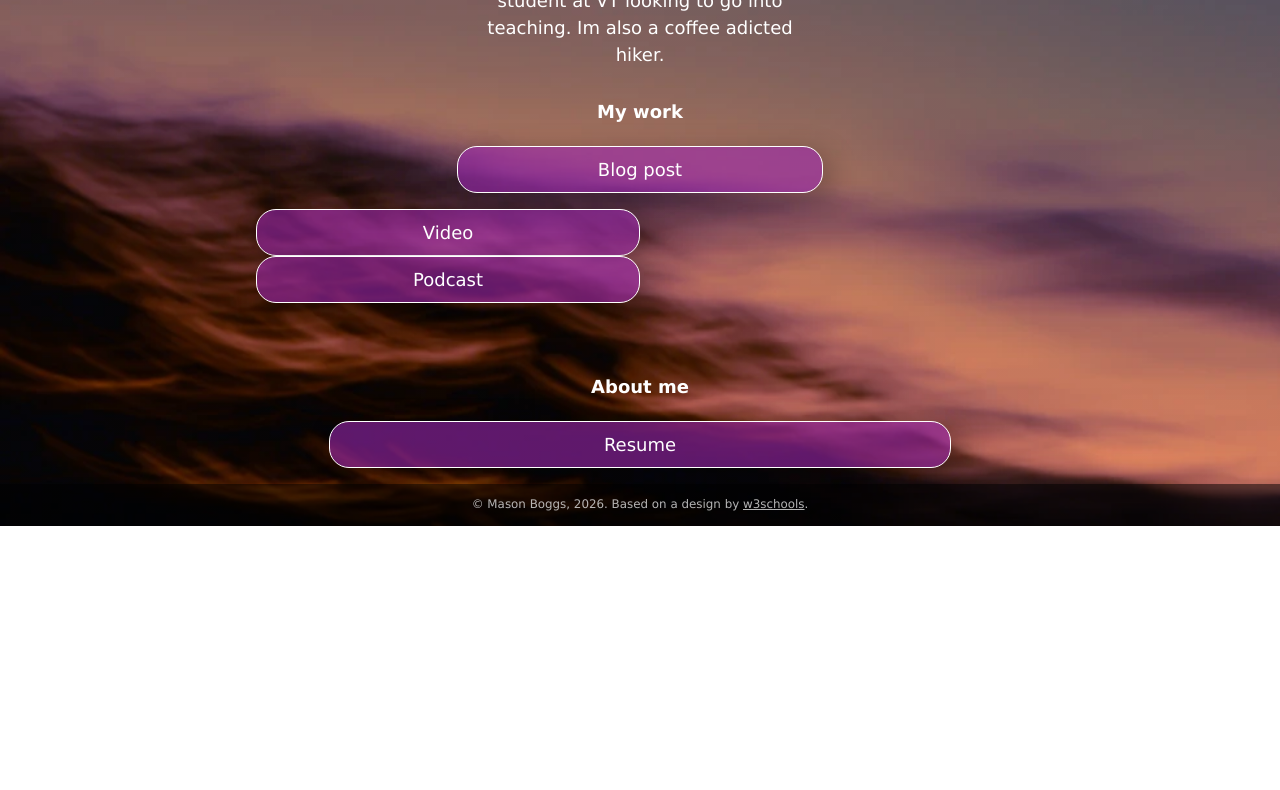
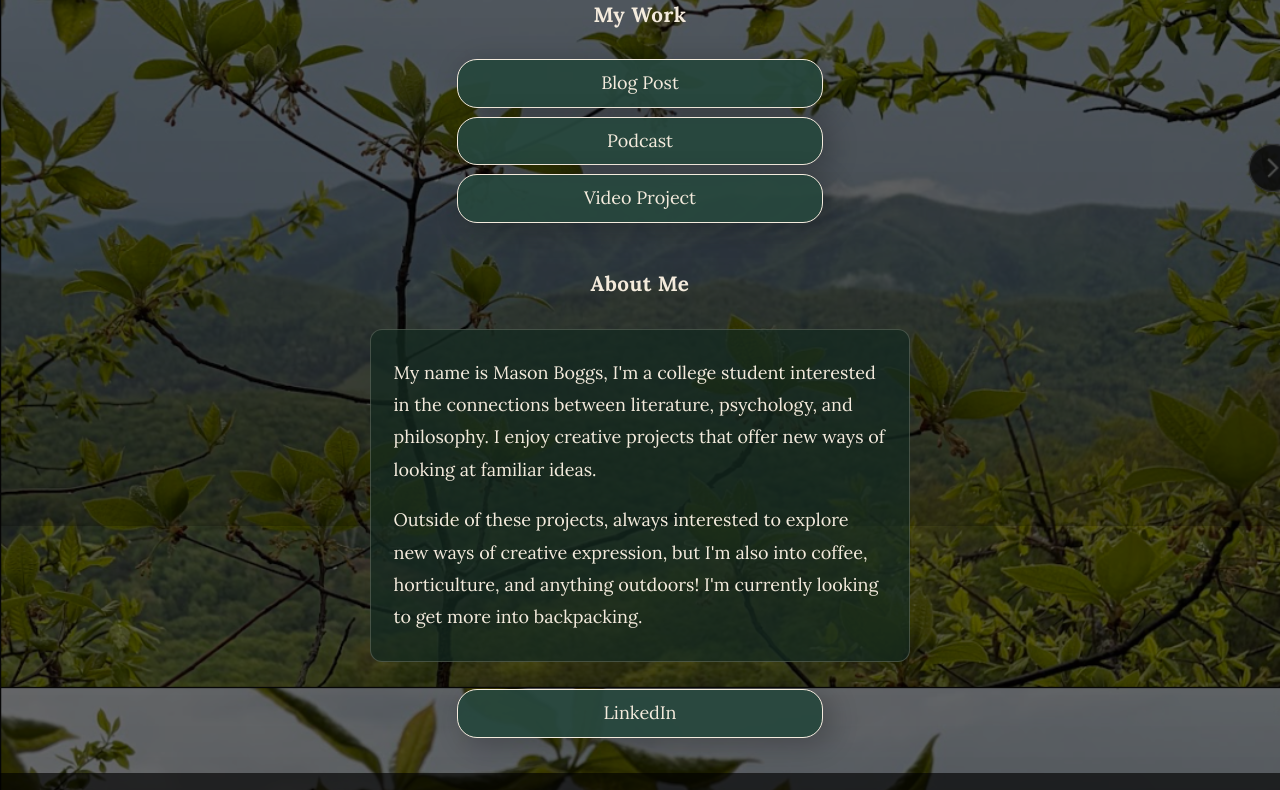
Before and after one commit to mwboggs3vt/mwboggs3vt.github.io, a plain HTML site: page index.html in a window 1280 px wide. Shown: the part 274-1064 px from the top of the page. Before the commit the page ends 800 px from the top, so only its background shows below. Drawn offline with Linux system fonts and the light colour scheme.

Commit message:
Overhaul of index.html and style.css
Added text, photos, and fonts

```diff
--- a/css/style.css
+++ b/css/style.css
@@ -1,15 +1,23 @@
+
+/* ========================================
+   MASON BOGGS - PERSONAL WEBSITE
+   ======================================== */
+
+/* COLOR SCHEME */
+
 :root {
-    --primaryText: #fff;
-    --secondaryText: #ff015e;
-    --primary: rgba(156, 39, 176, .60);
-    --secondary: rgba(255, 1, 94, .60);
-    --buttonHover: rgba(156, 39, 176, .40);
-    --smallButtonHover: rgba(0, 0, 0, .25);
+    --primaryText: #F4EBDD;
+    --secondaryText: #E8C88C;
+    --primary: rgba(39, 71, 61, 0.94);
+    --secondary: rgba(55, 91, 73, 0.96);
+    --buttonHover: rgba(69, 107, 84, 0.96);
+    --smallButtonHover: rgba(244, 235, 221, 0.18);
 }
+
+/* GENERAL PAGE SETTINGS */
 
 html {
     box-sizing: border-box;
-    /* keeps button boxes within phone screen width */
     -ms-text-size-adjust: 100%;
     -webkit-text-size-adjust: 100%;
     height: 100%;
@@ -24,51 +32,73 @@ html {
 body {
     margin: 0;
     min-height: 100%;
-    /* The image used for the site background. Try changing skyscape.jpg to stars.jpg. Put a replacement photo in the images folder and, in line 21 below, replace skyscape.jpg with yourbackgroundfilename.jpg */
-    /* The linear gradient darkens the image, like putting a sunglasses lens on top of it. If you want to darken the image even more, change 0.1 (both times) to 0.3 or higher */
-    background: linear-gradient(rgba(0, 0, 0, 0.1), rgba(0, 0, 0, 0.1)), url(../images/skyscape.jpg);
-    /* Prevents the browser from repeating or "tiling" the background image */
+
+    /* Background image and dark overlay */
+    background-color: #193329;
+    background-image:
+        linear-gradient(
+            rgba(0, 0, 0, 0.55),
+            rgba(0, 0, 0, 0.65)
+        ),
+        url("../images/dragonstoothpathbackground.png");
+
     background-repeat: no-repeat;
     background-position: center;
-    /* Freezes the image so that even the content scrolls down, the background stays put */
     background-attachment: fixed;
-    /* Resizes the background image to cover the entire container */
     background-size: cover;
-    font-family: Futura, Verdana, sans-serif;
-    line-height: 1.5;
+
+    /* Google Font */
+    font-family: "Lora", Georgia, serif;
+
+    line-height: 1.6;
     font-size: 18px;
+
     display: flex;
     flex-direction: column;
     justify-content: space-around;
     align-items: center;
 }
 
+/* HEADINGS */
+
 h1 {
-    font-size: 1em;
+    font-size: 1.15em;
+    font-weight: 700;
+    letter-spacing: 0.5px;
 }
 
 h2 {
-    font-size: 1em;
-    margin-bottom: 0;
+    font-size: 1.05em;
+    font-weight: 600;
+    margin-bottom: 0.4em;
+    color: var(--secondaryText);
 }
 
+/* PROFILE IMAGE */
+
 img {
-    margin: .5em 1em;
-    /* border: 1px solid #ccc; */
+    margin: 0.5em 1em;
     border-radius: 50%;
+    width: 150px;
     height: 150px;
     max-width: 100%;
     object-fit: cover;
-    /* Resizes the image to cover the entire container */
+
+    border: 3px solid var(--secondaryText);
 }
+
+/* MAIN CONTAINER */
 
 .container {
     text-align: center;
     width: 100%;
-    padding: 0;
+    padding: 1em 0;
+
     margin-right: auto;
     margin-left: auto;
+
     flex: 1;
+
     display: flex;
     flex-direction: column;
     justify-content: center;
@@ -78,6 +108,8 @@ img {
     text-align: center;
     width: 100%;
 }
+
+/* TEXT COLORS */
 
 .main-text-color {
     color: var(--primaryText);
@@ -89,11 +121,18 @@ img {
 
 .name strong {
     background-color: rgba(0, 0, 0, 0.50);
+    padding: 0.1em 0.25em;
+    border-radius: 4px;
 }
 
+/* SECTION HEADINGS */
+
 .section-header {
-    padding-top: .5em;
+    padding-top: 0.7em;
+    margin-bottom: 0.3em;
 }
+
+/* BUTTONS AND CONTENT AREAS */
 
 .button,
 .intro,
@@ -101,110 +140,167 @@ img {
 .slidedown,
 .external-link {
     width: 100%;
-    min-width: 50%;
-    padding: .5em 1em;
+    padding: 0.5em 1em;
     text-decoration: none;
     color: inherit;
     text-align: center;
 }
 
-.button, .external-link {
+.button,
+.external-link {
     border: 1px solid var(--primaryText);
     border-radius: 20px;
-    box-shadow: 7px 6px 28px 1px rgba(0, 0, 0, 0.24);
+
+    box-shadow:
+        7px 6px 28px 1px rgba(0, 0, 0, 0.24);
+
     overflow: hidden;
-    white-space: nowrap;
     display: inline-block;
+
     background-color: var(--primary);
     cursor: pointer;
+
     transition: 0.2s all;
 }
 
+/* STANDARD BUTTONS */
+
 .button:not(.highlight) {
     background-color: var(--primary);
-}
-
-@media (hover: hover) {
-    .button:hover { background-color: var(--buttonHover); }
 }
 
 .button.highlight {
     background-color: var(--secondary);
 }
 
-.button:active, .external-link:active {
+/* BUTTON HOVER EFFECTS */
+
+@media (hover: hover) {
+    .button:hover {
+        background-color: var(--buttonHover);
+    }
+}
+
+/* BUTTON CLICK EFFECT */
+
+.button:active,
+.external-link:active {
     transform: scale(0.98);
-    /* Scaling button to 0.98 to its original size */
-    box-shadow: 3px 2px 22px 1px rgba(0, 0, 0, 0.24);
-    /* Lowering the shadow */
+
+    box-shadow:
+        3px 2px 22px 1px rgba(0, 0, 0, 0.24);
 }
+
+/* INTRODUCTION */
 
 .intro {
     margin: 0 auto;
+    max-width: 600px;
+    line-height: 1.8;
 }
+
+/* SECTIONS */
 
 .section {
     margin-top: 1em;
 }
 
+/* EXPANDABLE CONTENT */
+
 .slidedown {
     margin: 0 auto;
     padding: 0;
-    -webkit-transition: height .4s ease;
-    -o-transition: height .4s ease;
-    transition: height .4s ease;
+
+    -webkit-transition: height 0.4s ease;
+    -o-transition: height 0.4s ease;
+    transition: height 0.4s ease;
+
     overflow: hidden;
     height: 0;
 }
 
+/* EXTERNAL LINKS */
+
 .external-link {
-    border: 1px solid var(--primaryText);
-    border-radius: 20px;
     background-color: transparent;
+
     display: flex;
     align-items: center;
     justify-content: center;
+
     padding: 0;
-    margin: .5em auto 1.5em auto;
-    text-decoration: none;
+    margin: 0.7em auto 1.5em auto;
+
     color: inherit;
-    height: 2em;
-    width: 6em;
+    height: 2.2em;
+    width: 7em;
 }
 
 .external-link:hover {
-    background-color: var(--smallButtonHover)
+    background-color: var(--smallButtonHover);
 }
+
+/* PROJECT DESCRIPTIONS */
 
 .description {
     display: flex;
     text-align: left;
     flex-direction: column;
-    padding: 0 .6em;
+    padding: 0 0.8em;
 }
 
 .description > p {
-    margin: .5em 0;
+    margin: 0.5em 0;
 }
 
+/* ABOUT ME DESCRIPTION */
+
+.container > .description {
+    width: 90%;
+    max-width: 540px;
+
+    margin: 0.5em auto 1em auto;
+    padding: 1em 1.25em;
+
+    background-color: rgba(20, 42, 33, 0.75);
+    border: 1px solid rgba(244, 235, 221, 0.2);
+    border-radius: 12px;
+
+    line-height: 1.8;
+}
+
+/* FOOTER */
+
 .footer {
-  font-size: .66em;
-  background-color: rgba(0, 0, 0, .5);
-  color: rgba(225, 225, 225, .8);
+    font-size: 0.66em;
+
+    background-color: rgba(0, 0, 0, 0.65);
+    color: rgba(244, 235, 221, 0.85);
+
     text-decoration: none;
+
     width: 100%;
     min-height: 3em;
+
     display: flex;
     align-items: center;
     justify-content: center;
+
     position: relative;
+    text-align: center;
+    padding: 0.5em;
 }
 
 .footer a {
     color: inherit;
 }
 
-/* Media queries allow you to change style properties according to the screen width. In this case, if the screen is AT LEAST 540 pixels wide (bigger than a standard phone), the .container resizes to 540 pixels and the buttons and intro resize to 85% of the container width */
+/* ========================================
+   RESPONSIVE DESIGN
+   ======================================== */
+
+/* LAPTOP AND LARGER PHONES */
+
 @media (min-width: 540px) {
     .container {
         max-width: 540px;
@@ -217,15 +313,44 @@ img {
     }
 }
 
-/* If the screen is AT LEAST 768 pixels wide (standard tablet or larger), the .container resizes to 750 pixels and the buttons and intro resize to 40% of the container width */
+/* TABLETS AND DESKTOPS */
+
 @media (min-width: 768px) {
     .container {
         max-width: 768px;
     }
 
     .button,
-    .intro,
     .slidedown {
-        width: 40%;
+        width: 50%;
+    }
+
+    .intro {
+        width: 80%;
     }
 }
+
+/* SMALL MOBILE SCREENS */
+
+@media (max-width: 539px) {
+    body {
+        font-size: 16px;
+        background-attachment: scroll;
+    }
+
+    .container {
+        padding: 1em 0.5em;
+    }
+
+    .button {
+        margin-bottom: 0.2em;
+    }
+
+    .container > .description {
+        width: 95%;
+    }
+
+    .footer {
+        padding: 1em;
+    }
+}
--- a/index.html
+++ b/index.html
@@ -1,73 +1,137 @@
 
 <!DOCTYPE html>
-<!-- This page is adapted from w3schools "How to make a link tree website https://www.w3schools.com/howto/howto_website_create_linktree.asp" -->
+<!-- Adapted from the W3Schools Linktree website tutorial -->
 <html lang="en">
 
 <head>
   <meta charset="utf-8" />
   <meta name="viewport" content="width=device-width, initial-scale=1" />
-  <title>Mason Boggs</title>
+
+  <title>Mason Boggs | Personal Website</title>
+
+  <!-- Existing stylesheet -->
   <link rel="stylesheet" href="css/style.css">
+
+  <!-- Google Fonts: Lora -->
+  <link rel="preconnect" href="https://fonts.googleapis.com">
+  <link rel="preconnect" href="https://fonts.gstatic.com" crossorigin>
+  <link href="https://fonts.googleapis.com/css2?family=Lora:wght@400;600;700&display=swap" rel="stylesheet">
 </head>
 
 <body class="main-text-color">
   <div class="container">
+
+    <!-- PROFILE IMAGE -->
     <div class="image-container">
-      <img src="images/portrait.jpg" alt="Photo by Art Hauntington">
+      <img
+        src="images/The wolfhounds and I.png"
+        alt="Picture of me, circa 2026">
     </div>
+
+    <!-- INTRODUCTION -->
     <div class="intro">
-      My name is <span class="name"><strong>Mason Boggs</strong></span>, I'm a student at VT looking to go into teaching. Im also a coffee adicted hiker.
+      I'm <span class="name"><strong>Mason Boggs</strong></span>,
+      a college student with to many interests.
     </div>
+
+    <!-- MY WORK -->
     <div class="section-header">
-      <h1>My work</h1>
+      <h1>My Work</h1>
     </div>
 
     <div class="links-container">
-      <div class="button toggle">Blog post</div>
+
+      <!-- BLOG POST -->
+      <div class="button toggle">Blog Post</div>
       <div class="slidedown">
         <div class="description">
           <h2>Do Humans Dream of Reading Still?</h2>
-          <p>Artificial intelligence is changing how we read, write, and engage with information. In this post, I explore the benefits and drawbacks of using AI in education, particularly how convenience might affect critical thinking, reading comprehension, and our ability to retain information.</p>
-          <a href="https://medium.com/@mwboggs3/do-humans-dream-of-reading-still-d7fa278c2989" class="external-link" target="_blank">Read</a>
-        </div>
-</div>
-
-      </div>
-
-      <div class="button toggle">Video</div>
-      <div class="slidedown">
-        <div class="description">
-          <h2>Video title</h2>
-          <p>Add a short but appealing description of your video.</p>
-          <a href="#" class="external-link" target="_blank">Watch</a>
+          <p>
+           Are we missing out on anything if a machine does all of our reading for us?
+          </p>
+          <a href="https://medium.com/@mwboggs3/do-humans-dream-of-reading-still-d7fa278c2989"
+             class="external-link"
+             target="_blank"
+             rel="noopener noreferrer">Read My Post</a>
         </div>
       </div>
 
+      <!-- PODCAST -->
       <div class="button toggle">Podcast</div>
       <div class="slidedown">
         <div class="description">
-          <h2>Podcast title</h2>
-          <p>Add a short but appealing description of your podcast</p>
-          <a href="#" class="external-link" target="_blank">Listen</a>
+          <h2>PODCAST TITLE HERE</h2>
+          <p>
+            An audio project concerned with how using LLM's effects comprehension and appreciation
+            of written media.
+          </p>
+          <a href="PODCAST LINK HERE"
+             class="external-link"
+             target="_blank"
+             rel="noopener noreferrer">Listen Here</a>
         </div>
       </div>
+
+      <!-- VIDEO -->
+      <div class="button toggle">Video Project</div>
+      <div class="slidedown">
+        <div class="description">
+          <h2>VIDEO TITLE HERE</h2>
+          <p>
+            A step-by-step exploration of vivarium making as a hobby!
+          </p>
+          <a href="VIDEO LINK HERE"
+             class="external-link"
+             target="_blank"
+             rel="noopener noreferrer">Watch My Video</a>
+        </div>
+      </div>
+
     </div>
 
+    <!-- ABOUT ME -->
     <div class="section-header">
-      <h1>About me</h1>
+      <h1>About Me</h1>
     </div>
 
+    <div class="description">
+      <p>
+        My name is Mason Boggs, I'm a college student interested in the
+        connections between literature, psychology, and philosophy.
+        I enjoy creative projects that offer new ways of
+        looking at familiar ideas.
+      </p>
+      <p>
+        Outside of these projects, always interested to explore new ways of creative expression,
+        but I'm also into coffee, horticulture, and anything outdoors! I'm currently looking to get more into backpacking.
+      </p>
+    </div>
+
+    <!-- EXTERNAL RESOURCES -->
     <div class="links-container">
-      <a href="https://drive.google.com" class="button" target="_blank">Resume</a>
+
+      <a href="https://www.linkedin.com/in/mason-boggs-31bb9122b/"
+         class="button"
+         target="_blank"
+         rel="noopener noreferrer">LinkedIn</a>
+
     </div>
 
   </div>
+
+  <!-- FOOTER -->
   <div class="footer">
-    <p>© Mason Boggs, 2026. Based on a design by <a
-        href="https://www.w3schools.com/howto/howto_website_create_linktree.asp" target="_blank">w3schools</a>.
+    <p>
+      © Mason Boggs, 2026.
+      Based on a design by
+      <a href="https://www.w3schools.com/howto/howto_website_create_linktree.asp"
+         target="_blank"
+         rel="noopener noreferrer">W3Schools</a>.
     </p>
   </div>
-  <script type="text/javascript" src="js/slider.js"></script>
+
+  <!-- EXISTING JAVASCRIPT -->
+  <script src="js/slider.js"></script>
+
 </body>
-
 </html>
```
Also changed, not shown: images/dragonstoothpathbackground.png (added), 1 other file. Lines whose indentation alone changed are shown as unchanged.
